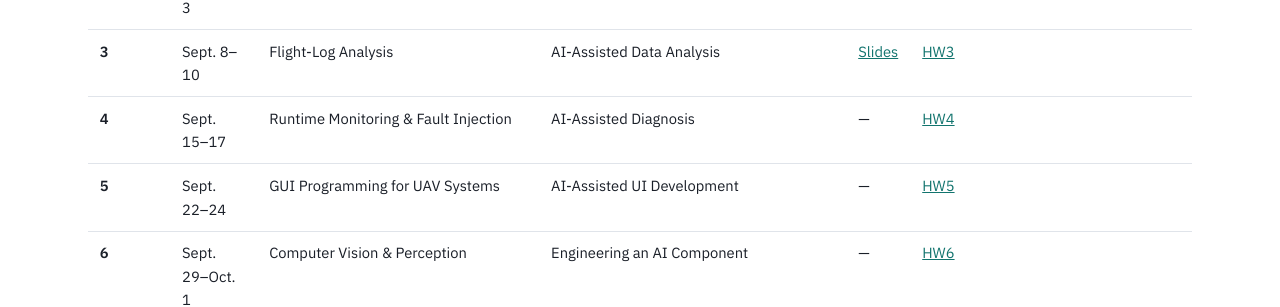
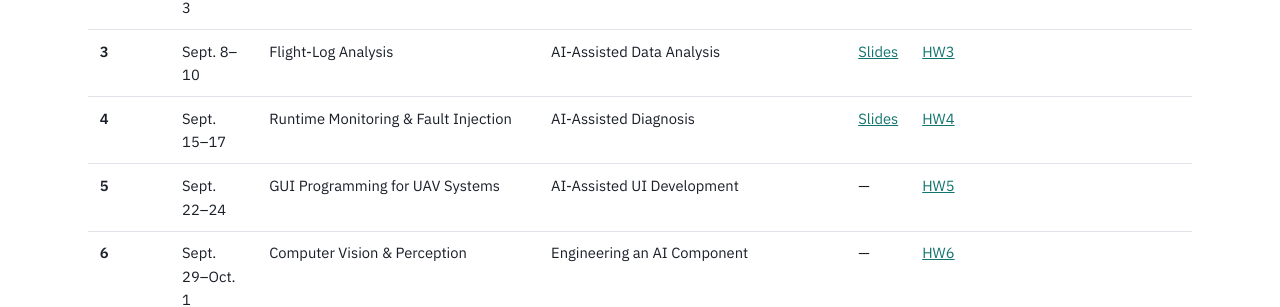
Before and after one commit to JaneClelandHuang/uav-native-ai, a Jekyll site: the page built from schedule.md, in a window 1280 px wide. Shown: the part 627-934 px from the top of the page. Built offline with Jekyll 4.4.1, drawn with Linux system fonts in a browser that asks for light colours.

Commit message:
schedule.md: link Week 4 slides (work in progress)
Co-Authored-By: Claude Sonnet 5 <noreply@anthropic.com>
Claude-Session: https://claude.ai/code/session_01XCb3MxVJJMF5SFJyWc3qpZ

```diff
--- a/schedule.md
+++ b/schedule.md
@@ -24,7 +24,7 @@ homework page.
 | **1** | Aug. 25–27 | UAV Infrastructure & Architecture | AI as a Learning Partner | [Slides](https://docs.google.com/presentation/d/10LI35AFa5R1IsfC90Pu4gVsAAaklz4Ka/edit?usp=sharing) | [HW1]({{ '/lessons/lesson1.html#homework' \| relative_url }}) |
 | **2** | Sept. 1–3 | Multi-UAV Air Traffic Control | AI-Assisted Programming | [Slides](https://docs.google.com/presentation/d/1Q76U49WDVPYHZkZvcUMIKAqTMzWGvo7T/edit?usp=sharing) | [HW2]({{ '/lessons/lesson2.html' \| relative_url }}) |
 | **3** | Sept. 8–10 | Flight-Log Analysis | AI-Assisted Data Analysis | [Slides](https://docs.google.com/presentation/d/12_3rZpNYCuM6_-XCJI9gbJ99ofG0Sva7/edit?usp=sharing) | [HW3]({{ '/lessons/lesson3.html' \| relative_url }}) |
-| **4** | Sept. 15–17 | Runtime Monitoring & Fault Injection | AI-Assisted Diagnosis | — | [HW4]({{ '/lessons/lesson4.html' \| relative_url }}) |
+| **4** | Sept. 15–17 | Runtime Monitoring & Fault Injection | AI-Assisted Diagnosis | [Slides](https://docs.google.com/presentation/d/1C1wsksg8IW1RjED-SiDTJumMpsbQAVXV/edit?usp=sharing&ouid=104709123702489306200&rtpof=true&sd=true) | [HW4]({{ '/lessons/lesson4.html' \| relative_url }}) |
 | **5** | Sept. 22–24 | GUI Programming for UAV Systems | AI-Assisted UI Development | — | [HW5]({{ '/lessons/lesson5.html#homework' \| relative_url }}) |
 | **6** | Sept. 29–Oct. 1 | Computer Vision & Perception | Engineering an AI Component | — | [HW6]({{ '/lessons/lesson6.html#homework' \| relative_url }}) |
 | **7** | Oct. 6–8 | Onboard Intelligence — Perceive → Reason → Act | Engineering an LLM Reasoning Pipeline | — | [HW7]({{ '/lessons/lesson7.html#homework' \| relative_url }}) |
```
